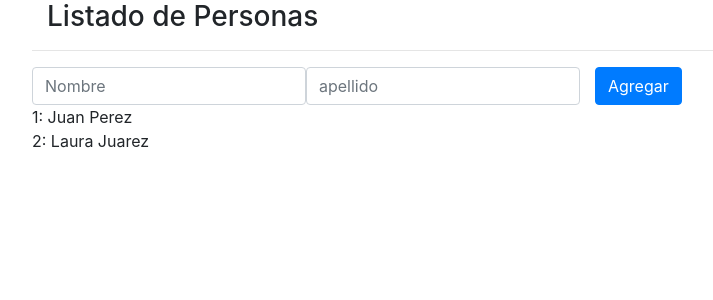
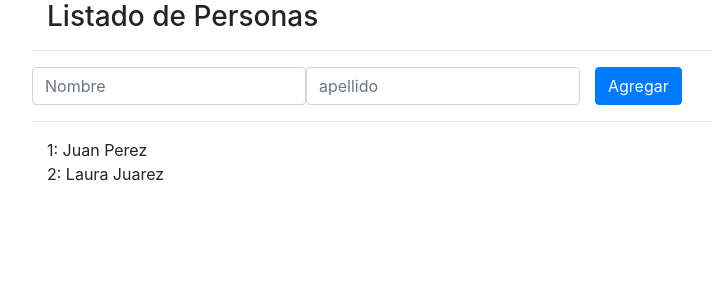
Before and after one commit to bolijesus/universidad-angular-udemy, an Angular app: page / in a window 1280 px wide. Shown: the top 300 px of the page, without its empty margins (53-766 px from the left). Built offline with nearby package versions, Linux system fonts and the light colour scheme.

Commit message:
Property bindig entre componentes de angular @input() https://angular.io/guide/inputs-output Se vió como un componente padre envia atributos o propiedades a un componente hijo

```diff
--- a/src/app/app.component.html
+++ b/src/app/app.component.html
@@ -6,26 +6,37 @@
   <form class="form-inline">
     <div class="form-group">
       <label for="" class="sr-only">Nombre: </label>
-      <input type="text" name="nombre" id="nombre" class="form-control" placeholder="Nombre"
-        [(ngModel)]="nombreInput"/>
+      <input
+        type="text"
+        name="nombre"
+        id="nombre"
+        class="form-control"
+        placeholder="Nombre"
+        [(ngModel)]="nombreInput"
+      />
     </div>
     <div class="form-group">
       <label for="" class="sr-only">Apellido: </label>
-      <input type="text" name="apellido" id="apellido" class="form-control" placeholder="apellido"
-        [(ngModel)]="apellidoInput"/>
+      <input
+        type="text"
+        name="apellido"
+        id="apellido"
+        class="form-control"
+        placeholder="apellido"
+        [(ngModel)]="apellidoInput"
+      />
     </div>
     <div class="col">
-      <button type="submit" class="btn btn-primary" (click)="agregarPersona()">Agregar</button>
+      <button type="submit" class="btn btn-primary" (click)="agregarPersona()">
+        Agregar
+      </button>
     </div>
   </form>
+  <hr />
+  <app-persona
+    *ngFor="let personaElemento of personas; let i = index"
+    [persona]="personaElemento"
+    [indice]="i"
+  >
+  </app-persona>
 </div>
-
-<div class="container">
-  <div class="row">
-    <div class="col">
-      <div *ngFor="let persona of personas; let i = index">
-        {{ i + 1 }}: {{ persona.nombre }} {{ persona.apellido }}
-      </div>
-    </div>
-  </div>
-</div>
--- a/src/app/persona/persona.component.html
+++ b/src/app/persona/persona.component.html
@@ -1,14 +1,9 @@
 <div class="container">
-  <p>
-    Nombre: {{nombre}}
-    Apellido: {{apellido}}
-    Edad: {{getEdad()}}
-  </p>
-
-  <!-- https://angular.io/guide/template-reference-variables -->
-  <div (keyup)="0">
-    <label for="">Repetidor:</label>
-    <input type="text" #entrada/>
-    {{entrada.value}}
+  <div class="row">
+    <div class="col">
+      <div>
+        {{ indice + 1 }}: {{ persona.nombre }} {{ persona.apellido }}
+      </div>
+    </div>
   </div>
 </div>
--- a/src/app/persona/persona.component.ts
+++ b/src/app/persona/persona.component.ts
@@ -1,4 +1,5 @@
-import { Component, OnInit } from '@angular/core';
+import { Component, Input} from '@angular/core';
+import { Persona } from '../persona.model';
 
 @Component({
   selector: 'app-persona',
@@ -6,11 +7,7 @@ import { Component, OnInit } from '@angular/core';
   styleUrls: ['./persona.component.css'],
 })
 export class PersonaComponent{
-  nombre: string = 'juan';
-  apellido: string = 'perez';
-  private edad: number = 28;
 
-  getEdad():number {
-    return this.edad;
-  }
+  @Input() persona:Persona = new Persona('', '');
+  @Input() indice:number = 0;
 }
```
